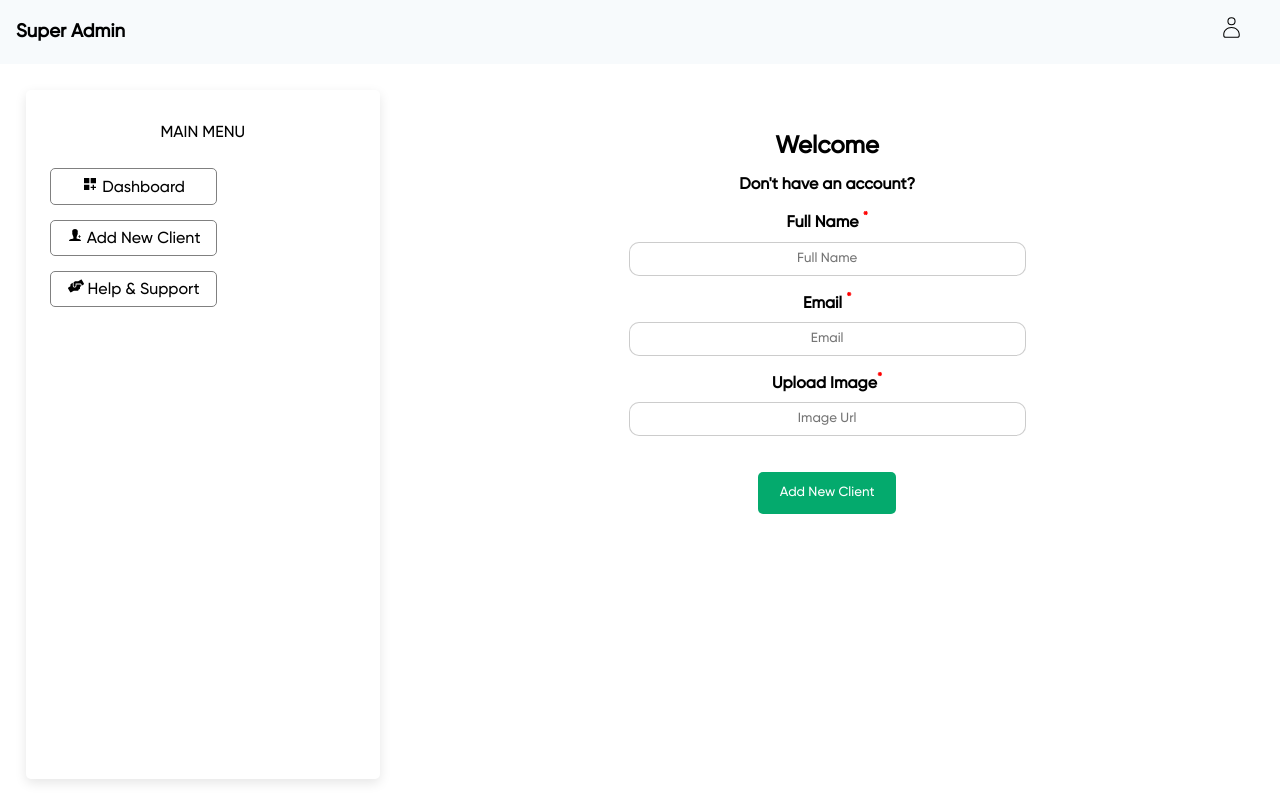
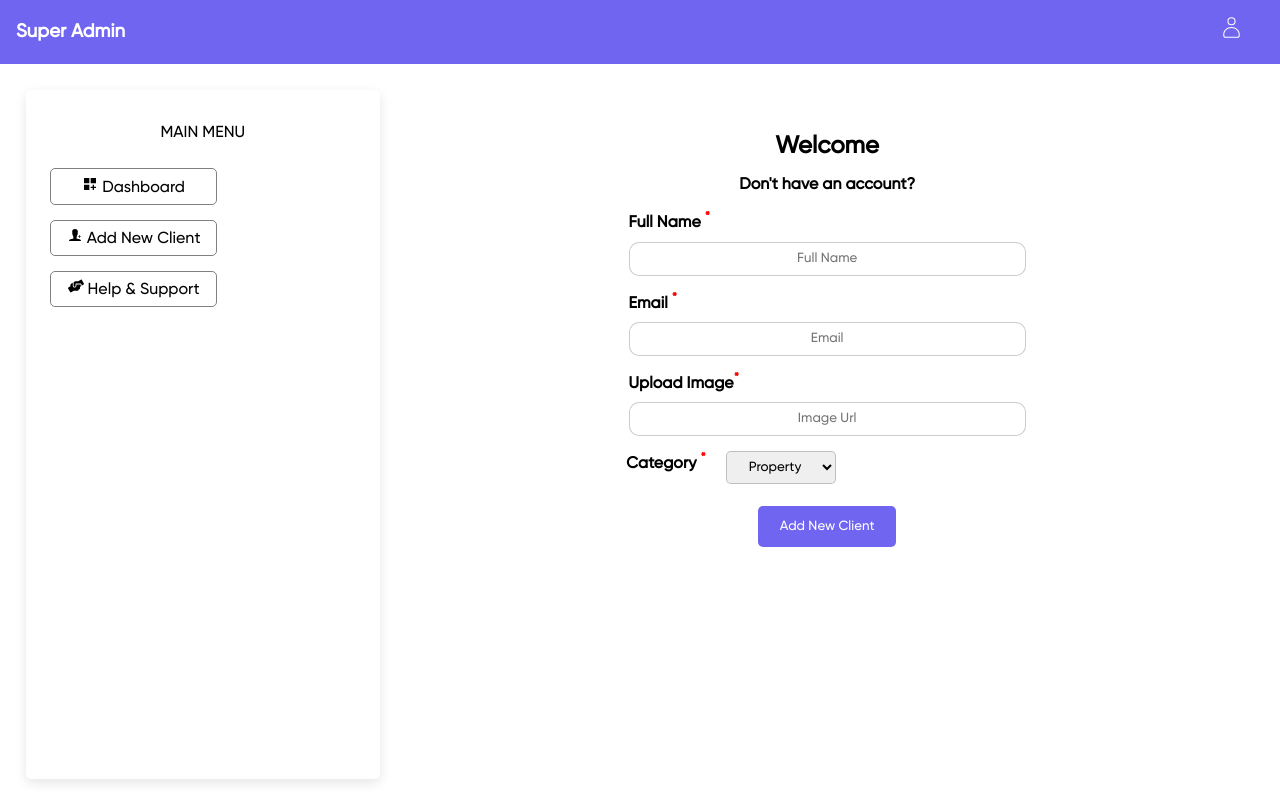
Before and after one commit to brijal091/Latitude-CMS, a React (Create React App) app in the folder Frontend/: page /admin/dashboard in a window 1280 px wide. Both pictures are taken after a click on the element "Add New Client". Built offline with nearby package versions, Linux system fonts and the light colour scheme.

Commit message:
client form

```diff
--- a/Frontend/src/components/dashboard/dashnav/dashnav.scss
+++ b/Frontend/src/components/dashboard/dashnav/dashnav.scss
@@ -1,7 +1,8 @@
 // @import "../../scss/base.scss";
 
 .navbar {
-  background-color: #f7fafc;
+  background-color: #7065f0;
+  color: #fff;
   padding: 10px;
   padding-left: 1rem;
   padding-right: 1rem;
@@ -18,7 +19,7 @@
 
     .remove-link-decor {
       text-decoration: none;
-      color: black;
+      color: white;
     }
 
     .menu-icon {
@@ -58,7 +59,7 @@
       font-size: 25px;
       background: none;
       font-weight: bold;
-      color: black;
+      color: white;
 
       @media screen and (max-width: 48em) {
         padding: 8px 18px;
--- a/Frontend/src/components/dashboard/newClient/NewClient.jsx
+++ b/Frontend/src/components/dashboard/newClient/NewClient.jsx
@@ -1,7 +1,14 @@
 import React from "react";
 import "./newClient.scss";
+import { useNavigate } from "react-router-dom";
 
 const NewClient = () => {
+  const navigate = useNavigate();
+
+  const handleSubmit = () => {
+    navigate("/company/admin");
+  };
+
   return (
     <div className="client-form-container">
       <div className="form-container">
@@ -9,7 +16,7 @@ const NewClient = () => {
           <h2>Welcome</h2>
           <p>Don't have an account?</p>
         </div>
-        <form>
+        <form onSubmit={handleSubmit}>
           <div className="input-container">
             <label>
               Full Name <sup>*</sup>
@@ -31,7 +38,7 @@ const NewClient = () => {
             <input type="url" placeholder="Image Url" required />
           </div>
 
-          {/* <div className="category">
+          <div className="category">
             <label>
               Category <sup>*</sup>
             </label>
@@ -40,7 +47,7 @@ const NewClient = () => {
               <option>Hotel</option>
               <option>Ecommerce</option>
             </select>
-          </div> */}
+          </div>
 
           <div className="button-container">
             <button type="submit">Add New Client</button>
--- a/Frontend/src/components/dashboard/newClient/newClient.scss
+++ b/Frontend/src/components/dashboard/newClient/newClient.scss
@@ -8,7 +8,6 @@
 
   @media only screen and (min-width: 768px) and (max-width: 1024px) {
     // margin-top: 15%;
-
     box-shadow: none;
   }
 
@@ -16,6 +15,7 @@
     flex-direction: column;
     width: 90%;
     margin: auto;
+
     //  border: 1px solid red;
     margin-top: 5%;
   }
@@ -56,11 +56,15 @@
       }
     }
 
+    input:focus {
+      outline: 1px solid #7065f0;
+    }
+
     input[type="submit"] {
       margin-top: 10px;
       cursor: pointer;
       font-size: 15px;
-      background: #04aa6d;
+      background: #7065f0;
 
       color: #fff;
       padding: 10px 20px;
@@ -80,7 +84,7 @@
       button {
         padding: 3% 5%;
         margin-top: 5%;
-        background-color: #04aa6d;
+        background-color: #7065f0;
         color: white;
         border: none;
         border-radius: 5px;
@@ -92,6 +96,11 @@
       flex-direction: column;
       gap: 8px;
       margin: 15px;
+      text-align: left;
+
+      label {
+        text-align: left;
+      }
     }
 
     p {
--- a/Frontend/src/components/dashboard/users/UserDetails.jsx
+++ b/Frontend/src/components/dashboard/users/UserDetails.jsx
@@ -33,10 +33,10 @@ const UserDetails = () => {
           <td className="property">Property</td>
           <td>
             <div className="user-edit-icons">
-              <div>
+              <div className="user-icons">
                 <FaRegEdit />
               </div>
-              <div>
+              <div className="user-icons">
                 <IoTrashBinOutline />
               </div>
             </div>
@@ -62,10 +62,10 @@ const UserDetails = () => {
           <td className="hotel">Hotel</td>
           <td>
             <div className="user-edit-icons">
-              <div>
+              <div className="user-icons">
                 <FaRegEdit />
               </div>
-              <div>
+              <div className="user-icons">
                 <IoTrashBinOutline />
               </div>
             </div>
@@ -91,10 +91,10 @@ const UserDetails = () => {
           <td className="ecom">Ecom</td>
           <td>
             <div className="user-edit-icons">
-              <div>
+              <div className="user-icons">
                 <FaRegEdit />
               </div>
-              <div>
+              <div className="user-icons">
                 <IoTrashBinOutline />
               </div>
             </div>
--- a/Frontend/src/components/dashboard/users/userDetails.scss
+++ b/Frontend/src/components/dashboard/users/userDetails.scss
@@ -71,6 +71,12 @@
       font-size: 30px;
       justify-content: space-between;
     }
+
+    .user-icons {
+      & :hover {
+        cursor: pointer;
+      }
+    }
   }
 
   input {
@@ -78,6 +84,4 @@
       display: none;
     }
   }
-
-
 }
--- a/Frontend/src/pages/Dashboard/Dashboard.jsx
+++ b/Frontend/src/pages/Dashboard/Dashboard.jsx
@@ -1,4 +1,3 @@
-
 import React, { useState } from "react";
 import "./dashboard.scss";
 import DashNav from "../../components/dashboard/dashnav/DashNav";
--- a/Frontend/src/pages/Dashboard/dashboard.scss
+++ b/Frontend/src/pages/Dashboard/dashboard.scss
@@ -38,6 +38,10 @@
 
     .new-user-form {
       width: 70%;
+
+      @media only screen and (max-width: 767px) {
+        width: 100%;
+      }
     }
   }
 }
--- /dev/null
+++ b/Frontend/src/pages/client/Client.jsx
@@ -0,0 +1,8 @@
+import React from "react";
+import "./client.scss";
+
+const Client = () => {
+  return <div>Client</div>;
+};
+
+export default Client;
--- a/Frontend/src/pages/admin/Admin.jsx
+++ b/Frontend/src/pages/superAdmin/Admin.jsx
@@ -5,14 +5,11 @@ import { IoKeyOutline } from "react-icons/io5";
 import { useNavigate } from "react-router-dom";
 
 const Admin = () => {
-
   const navigate = useNavigate();
 
   const handleSubmit = () => {
     navigate("/admin/dashboard");
   };
-
-
 
   return (
     <div className="admin-container">
--- a/Frontend/src/pages/admin/admin.scss
+++ b/Frontend/src/pages/superAdmin/admin.scss
@@ -13,12 +13,13 @@
   // background-image: url(../../assets/images/form.jpg);
   // background-size: contain;
 
-
   @media only screen and (min-width: 768px) and (max-width: 1024px) {
     width: 60%;
   }
 
-
+  @media only screen and (max-width: 767px) {
+    width: 100%;
+  }
 
   form {
     // border: 1px solid;
@@ -46,11 +47,15 @@
         padding: 2%;
         border: 0.1px solid grey;
       }
+
+      input:focus {
+        outline: 1px solid #7065f0;
+      }
     }
 
     button {
       color: white;
-      background-color: #f77c36;
+      background-color: #7065f0;
       border: none;
       width: 95%;
       margin: auto;
--- a/Frontend/src/route/MainRoutes.js
+++ b/Frontend/src/route/MainRoutes.js
@@ -3,10 +3,9 @@ import { Route, Routes } from "react-router-dom";
 import Login from "../pages/login/Login";
 import Signup from "../pages/signup/Signup";
 import Home from "../pages/home/Home";
-import Admin from "../pages/admin/Admin";
-
+import Admin from "../pages/superAdmin/Admin";
 import Dashboard from "../pages/dashboard/Dashboard";
-
+import Client from "../pages/client/Client";
 
 const MainRoutes = () => {
   return (
@@ -15,6 +14,7 @@ const MainRoutes = () => {
       <Route path="/login" element={<Login />} />
       <Route path="/signup" element={<Signup />} />
       <Route path="/admin/dashboard" element={<Dashboard />} />
+      <Route path="/company/admin" element={<Client />} />
     </Routes>
   );
 };
```
Also changed, not shown: Frontend/src/pages/client/client.scss (added).
